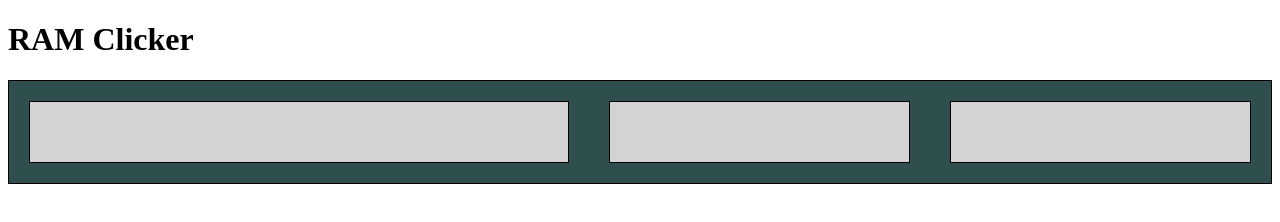
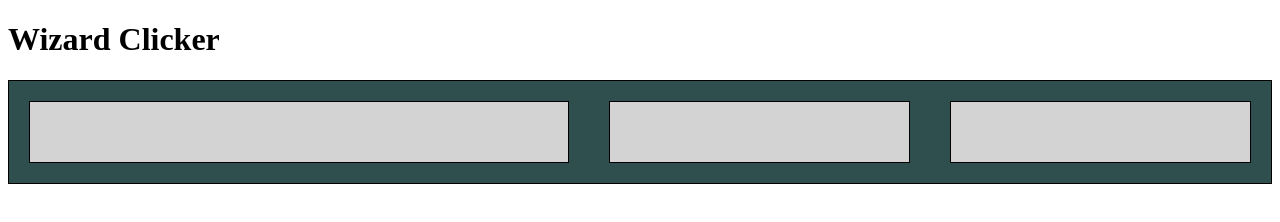
Before and after one commit to cfields05/cfields05.github.io, a plain HTML site: page projects/clicker-chaos/index.html in a window 1280 px wide. Drawn offline with nearby package versions, Linux system fonts and the light colour scheme.

Commit message:
changed title of clicker

```diff
--- a/projects/clicker-chaos/index.html
+++ b/projects/clicker-chaos/index.html
@@ -5,7 +5,7 @@
         <script src="https://ajax.googleapis.com/ajax/libs/jquery/3.5.1/jquery.min.js"></script>
     </head>
     <body>
-        <h1>RAM Clicker</h1>
+        <h1>Wizard Clicker</h1>
         <!-- <div class="top-box"> -->
             <div class="main-box">
                 <div class="clicker-box">
```
